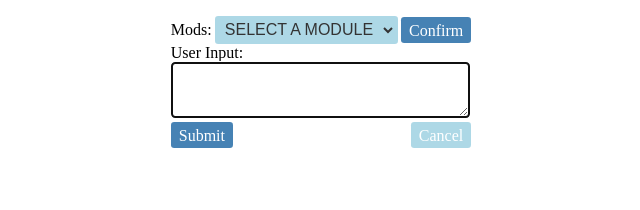
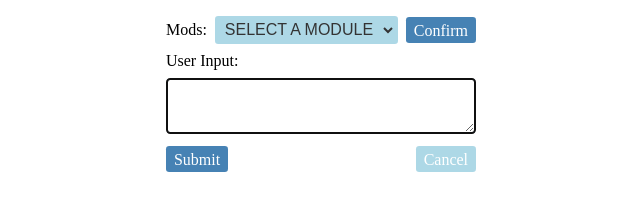
Before and after one commit to Juuroku/GPT-API-JS, a plain HTML site: page index.html in a window 1280 px wide. Both pictures are taken after a click on the button "Confirm". Shown: the whole page, without its empty margins (319-959 px from the left). Drawn offline with nearby package versions, Linux system fonts and the light colour scheme.

Commit message:
Update the Layout and Change inputs to V-model

```diff
--- a/CSS/style.css
+++ b/CSS/style.css
@@ -4,16 +4,20 @@ html {
 	height: 100%;
 }
 
+/* margin 0 to prevent bottom cut */
 body {
 	font-size: 1rem;
 	overflow: hidden;
 	height: 100%;
+	margin: 0;
+	padding: 0.5rem;
 }
 
 body, .txt {
 	font-family: serif;
 }
 
+/* main area align center, max width 80%*/
 #main {
 	width: fit-content;
 	max-width: 80%;
@@ -24,6 +28,7 @@ body, .txt {
 	margin: 0 auto;
 }
 
+/* layout of input area */
 .input-area {
 	padding: 0.5rem;
 	flex-shrink: 0;
@@ -31,11 +36,13 @@ body, .txt {
 .input-area > * {
 	margin: 0.2rem;
 }
+.input-area > div {
+	padding-bottom: 0.5rem;
+}
 
 .input-group {
 	margin: 0;
 	height: fit-content;
-	overflow: hidden;
 }
 
 .input-group.flex {
@@ -44,10 +51,7 @@ body, .txt {
 	align-items: center;
 }
 
-label {
-	margin-right: 0.2rem;
-}
-
+/* mod label, select, button */
 .mods-label {
 	flex-basis: auto;
 }
@@ -78,7 +82,7 @@ label {
 }
 
 .middle {
-	margin-right: 0.2rem;
+	margin: 0 0.5rem;
 	flex-basis: auto;
 	flex-shrink: 2;
 	flex-grow: 2;
@@ -91,7 +95,7 @@ label {
 }
 
 
-
+/* user input label */
 .msg-label {
 	display: block;
 }
@@ -105,17 +109,23 @@ textarea {
 	box-sizing: border-box;
 	border-radius: 0.2rem;
 	border: 0.15rem inset SteelBlue;
-	width: 99.5%;
-	max-width: 99.5%;
+	width: 100%;
+	max-width: 100%;
 	max-height: 20rem;
 	padding: 0.5rem;
+	margin: 0.5rem auto;
 }
 
 .msg:disabled {
+	border: 0.15rem inset lightblue;
 	cursor: not-allowed;
 }
 
-/* submit button */
+/* submit and cancel button */
+.block {
+	display: block;
+}
+
 .btn {
 	background: SteelBlue;
 	color: white;
@@ -124,10 +134,6 @@ textarea {
 	font-size: 1rem;
 	padding: 0.3rem 0.5rem 0.2rem 0.5rem;
 	cursor: pointer;
-}
-
-.block {
-	display: block;
 }
 
 .btn:hover {
@@ -140,7 +146,7 @@ textarea {
 	cursor: not-allowed;
 }
 
-/* content display */
+/* content display with overflow scroll */
 .container {
 	padding: 0.5rem;
 	overflow: auto;
@@ -150,6 +156,7 @@ textarea {
 	width: auto;
 }
 
+/* underline with fit width */
 .role {
 	font-weight: bold;
 	color: SteelBlue;
@@ -158,6 +165,7 @@ textarea {
 	width: fit-content;
 }
 
+/* wrap */
 .container pre {
 	padding: 0.5rem;
 	border: 0.1rem solid #BBBBBB;
--- a/JS/gpt.js
+++ b/JS/gpt.js
@@ -24,15 +24,33 @@ const app = createApp({
 			mod: null,
 			comments: [],
 			history: [],
-			ctrl: null
+			ctrl: null,
+			pre_mod: "",
+			mod_idx: "",
+			user_input: ""
 		}
 	},
 	methods: {
 		changeMod: function() {
-			this.msgEn();
-			let sel = document.getElementById('mods').value;
+			if (this.$data.pre_mod != "") {
+				let flag = confirm('Clean the history?');
+				if (!flag) {
+					this.$data.mod_idx = this.$data.pre_mod;
+					if (this.$data.obj.pre_mod != '') this.msgEn();
+					return;
+				}
+			}
+			this.msgDis();
+			this.$data.obj = {
+				"model": "gpt-3.5-turbo",
+				"messages": [],
+				"temperature": 0.5,
+			};
+			let sel = this.$data.mod_idx;
 			if (!sel || sel == '') {
 				alert('No module selected!');
+				this.$data.mod_idx = this.$data.pre_mod;
+				if (this.$data.obj.pre_mod != '') this.msgEn();
 				return;
 			}
 			this.$data.history.push(this.$data.obj.messages);
@@ -60,9 +78,11 @@ const app = createApp({
 				if (mod.temperature) obj.temperature = mod.temperature;
 
 				this.$data.obj = obj;
+				this.$data.pre_mod = this.$data.mod_idx;
 				this.msgEn();
 			} else {
 				alert('Can\'t find the module!');
+				this.$data.mod_idx = this.$data.pre_mod;
 				return;
 			}
 			console.log(this.$data.obj);
@@ -75,8 +95,8 @@ const app = createApp({
 				this.allDis();
 				e.preventDefault();
 				e.target.blur();
-				let txar = document.getElementById('user-input');
-				let string = txar.value;
+				//let txar = document.getElementById('user-input');
+				let string = this.$data.user_input;
 				if (string === undefined || /^\s*$/.test(string)) {
 					alert('No input!');
 					this.allEn();
@@ -102,7 +122,7 @@ const app = createApp({
 									this.$data.comments.push(this.$data.obj.messages[l-1]);
 									this.$data.comments.push(this.$data.obj.messages[l]);
 									alert('OK');
-									txar.value = "";
+									this.$data.user_input = "";
 									this.allEn();
 									yes.disabled = undefined;
 								})
@@ -165,6 +185,12 @@ const app = createApp({
 			txar.focus();
 			yes.disabled = undefined;
 		},
+		msgDis: function() {
+			let txar = document.getElementById('user-input');
+			txar.disabled = 'disabled';
+			txar.focus();
+			yes.disabled = 'disabled';
+		},
 		add_input: function() {
 
 		}
--- a/index.html
+++ b/index.html
@@ -12,8 +12,8 @@
 		<div class="input-area">
 			<div class="input-group flex">
 				<label for="mods" class="mods-label">Mods:</label>
-				<select id="mods" class="mods middle" ref="mods">
-					<option class="mods-opt" value="">Select a Module</option>
+				<select id="mods" class="mods middle" ref="mods" v-model="mod_idx">
+					<option class="mods-opt" value="" disabled>Select a Module</option>
 					<option class="mods-opt" v-for="(idx, key) in mods" :value="key">{{ key }}</option>
 				</select>
 				<button type="button" class="btn txt right" id="mod_btn" @click="changeMod">Confirm</button>
@@ -21,7 +21,7 @@
 			</div>
 			<div class="input-group">
 				<label for="user-input" class="msg-label">User Input:</label>
-				<textarea id="user-input" class="msg" @keydown.enter.exact.prevent="gpt_api($event)" @keydown.enter.shift.exact="" disabled></textarea>
+				<textarea id="user-input" class="msg" @keydown.enter.exact.prevent="gpt_api($event)" @keydown.enter.shift.exact="" v-model="user_input" disabled></textarea>
 				<div class="block">
 					<button type="button" id="yes" @click="gpt_api($event)" class="btn txt" disabled>Submit</button>
 					<button type="button" id="stop" @click="stop_fetch" class="btn right txt" disabled> Cancel </button>
```
